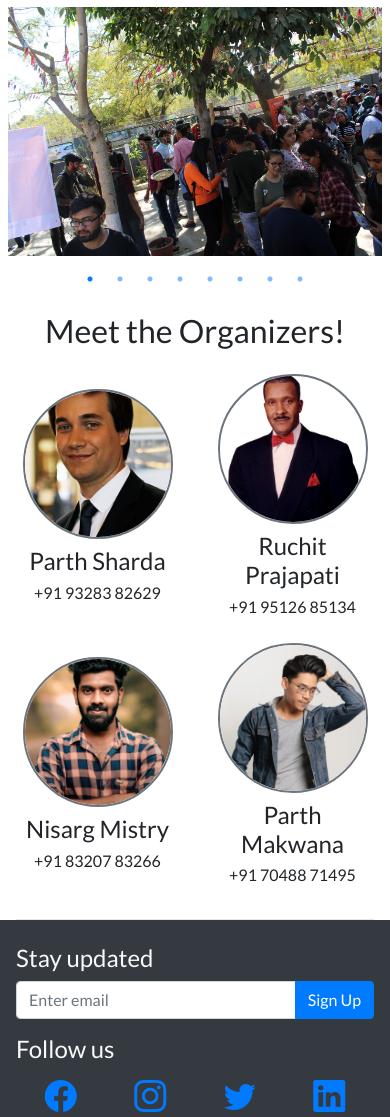
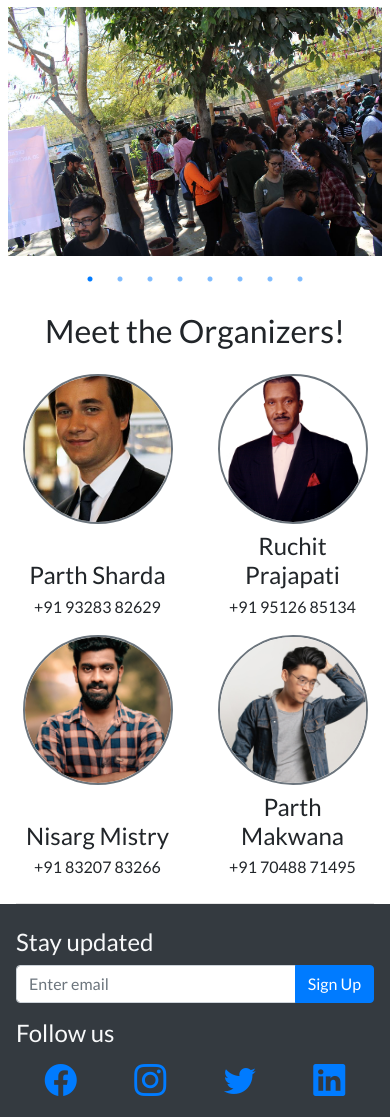
Before and after one commit to idu-who/tech-kaushalya, a Django app: page / in a window 390 px wide. Shown: the part 1543-2660 px from the top of the page. Run offline with Django 4.2, Linux system fonts and the light colour scheme; some libraries are stand-ins or nearby versions.

Commit message:
minor improvements
Signed-off-by: idu-who <104561260+idu-who@users.noreply.github.com>

```diff
--- a/forms/models.py
+++ b/forms/models.py
@@ -1,7 +1,8 @@
 from django.conf import settings
 from django.core import validators
-from django.core.exceptions import ValidationError, NON_FIELD_ERRORS
+from django.core.exceptions import ValidationError
 from django.db import models
+
 from tech_kaushalya import custom_fields
 
 # Create your models here.
--- a/forms/templates/forms/individual_registration.html
+++ b/forms/templates/forms/individual_registration.html
@@ -1,7 +1,5 @@
 {% extends 'forms/registration_base.html' %}
 {% load static %}
-
-{% block title %}Tech Kaushalya | Registration{% endblock title %}
 
 {% block style %}
     {{ block.super }}
@@ -62,7 +60,7 @@
         </div>
         <div class="form-group">
             <label for="upi-reference-number-input">UPI reference number <span class="text-danger">*</span></label>
-            <input id="upi-reference-number-input" type="text" name="upi_reference_number" value="{{ form.upi_reference_number }}" class="form-control" placeholder="Enter UPI reference number" pattern="^\d{12}$" title="UPI reference number must be a 12 digit number" required />
+            <input id="upi-reference-number-input" type="text" inputmode="numeric" name="upi_reference_number" value="{{ form.upi_reference_number }}" class="form-control" placeholder="Enter UPI reference number" pattern="^\d{12}$" title="UPI reference number must be a 12 digit number" required />
         </div>
     </fieldset>
     <a href="{% url 'schedule' event.event_day_num %}" class="btn btn-danger">Cancel</a>
--- a/forms/templates/forms/member_form.html
+++ b/forms/templates/forms/member_form.html
@@ -8,14 +8,14 @@
 </div>
 <div class="form-group">
     <label for="mobile-input">Mobile number <span class="text-danger">*</span></label>
-    <input id="mobile-input" type="text" name="{% if member_no %}member{{ member_no }}_{% endif %}mobile" value="{% if member_no %}{{ member_form.mobile }}{% else %}{{ form.mobile }}{% endif %}" class="form-control" placeholder="Enter mobile number" pattern="^[6-9]\d{9}$" title="Please enter a valid Indian phone number" {% if optional %}disabled{% else %}required{% endif %} />
+    <input id="mobile-input" type="text" inputmode="numeric" name="{% if member_no %}member{{ member_no }}_{% endif %}mobile" value="{% if member_no %}{{ member_form.mobile }}{% else %}{{ form.mobile }}{% endif %}" class="form-control" placeholder="Enter mobile number" pattern="^[6-9]\d{9}$" title="Please enter a valid Indian phone number" {% if optional %}disabled{% else %}required{% endif %} />
 </div>
 <div class="form-group form-row">
-    <div class="col">
+    <div class="col d-flex flex-column justify-content-between">
         <label for="university-input">University/College name <span class="text-danger">*</span></label>
         <input id="university-input" type="text" name="{% if member_no %}member{{ member_no }}_{% endif %}university_name" value="{% if member_no %}{{ member_form.university_name }}{% else %}{{ form.university_name }}{% endif %}" class="form-control" placeholder="Enter univeristy or college name" {% if optional %}disabled{% else %}required{% endif %}/>
     </div>
-    <div class="col">
+    <div class="col d-flex flex-column justify-content-between">
         <label for="course-name">Course name <span class="text-danger">*</span></label>
         <input id="course-name" type="text" name="{% if member_no %}member{{ member_no }}_{% endif %}course_name" value="{% if member_no %}{{ member_form.course_name }}{% else %}{{ form.course_name }}{% endif %}" class="form-control" placeholder="Enter course name" {% if optional %}disabled{% else %}required{% endif %} />
     </div>
--- a/forms/templates/forms/registration_base.html
+++ b/forms/templates/forms/registration_base.html
@@ -1,6 +1,8 @@
 {% extends 'base.html' %}
 {% load static %}
 {% load readable_name %}
+
+{% block title %}Tech Kaushalya | Registration | {{ event.event_name|title }}{% endblock title %}
 
 {% block head_extra %}
     <script src="{% static 'js/form_errors_script.js' %}" charset="utf-8" defer></script>
@@ -9,7 +11,7 @@
 {% block content %}
 <div class="container-fluid">
     <div class="row justify-content-center">
-        <div class="col-12 col-md-6">
+        <div class="col-12 col-md-10 col-lg-6">
             <div class="card my-5">
                 <h4 class="card-header text-center">
                     {% block form_title %}{% endblock form_title %}
--- a/forms/templates/forms/team_registration.html
+++ b/forms/templates/forms/team_registration.html
@@ -1,8 +1,6 @@
 {% extends 'forms/registration_base.html' %}
 {% load static %}
 {% load get %}
-
-{% block title %}Tech Kaushalya | Registration{% endblock title %}
 
 {% block form_title %}
 {{ event.event_name|title }} Registration
@@ -113,7 +111,7 @@
         </div>
         <div class="form-group">
             <label for="upi-reference-number-input">UPI reference number <span class="text-danger">*</span></label>
-            <input id="upi-reference-number-input" type="text" name="upi_reference_number" value="{{ form.upi_reference_number }}" class="form-control" placeholder="Enter UPI reference number" pattern="^\d{12}$" title="UPI reference number must be a 12 digit number" required />
+            <input id="upi-reference-number-input" type="text" inputmode="numeric" name="upi_reference_number" value="{{ form.upi_reference_number }}" class="form-control" placeholder="Enter UPI reference number" pattern="^\d{12}$" title="UPI reference number must be a 12 digit number" required />
         </div>
     </fieldset>
     <a href="{% url 'schedule' event.event_day_num %}" class="btn btn-danger">Cancel</a>
--- a/pages/templates/pages/home.html
+++ b/pages/templates/pages/home.html
@@ -93,34 +93,34 @@
     </section>
     <section id="organizers">
         <h2 class="mb-3">Meet the Organizers!</h2>
-        <div class="row align-items-center justify-content-center">
-            <div class="col-6 col-lg-3 py-2">
+        <div class="row align-items-baseline justify-content-center align-items-stretch">
+            <div class="col-6 col-lg-3 py-2 d-flex flex-column justify-content-between align-items-center">
                 <img src="{% static 'images/organizers/portrait-1.jpg' %}" class="portrait-img border border-secondary rounded-circle">
-                <h4 class="mt-2">
+                <h4 class="mt-2 mb-0">
                     Parth Sharda
                     <br>
                     <a href="tel:+919328382629" class="h6">+91 93283 82629</a>
                 </h4>
             </div>
-            <div class="col-6 col-lg-3 py-2">
+            <div class="col-6 col-lg-3 py-2 d-flex flex-column justify-content-between align-items-center">
                 <img src="{% static 'images/organizers/portrait-2.png' %}" class="portrait-img border border-secondary rounded-circle">
-                <h4 class="mt-2">
+                <h4 class="mt-2 mb-0">
                     Ruchit Prajapati
                     <br>
                     <a href="tel:+919512685134" class="h6">+91 95126 85134</a>
                 </h4>
             </div>
-            <div class="col-6 col-lg-3 py-2">
+            <div class="col-6 col-lg-3 py-2 d-flex flex-column justify-content-between align-items-center">
                 <img src="{% static 'images/organizers/portrait-3.jpg' %}" class="portrait-img border border-secondary rounded-circle">
-                <h4 class="mt-2">
+                <h4 class="mt-2 mb-0">
                     Nisarg Mistry
                     <br>
                     <a href="tel:+918320783266" class="h6">+91 83207 83266</a>
                 </h4>
             </div>
-            <div class="col-6 col-lg-3 py-2">
+            <div class="col-6 col-lg-3 py-2 d-flex flex-column justify-content-between align-items-center">
                 <img src="{% static 'images/organizers/portrait-4.jpg' %}" class="portrait-img border border-secondary rounded-circle">
-                <h4 class="mt-2">
+                <h4 class="mt-2 mb-0">
                     Parth Makwana
                     <br>
                     <a href="tel:+917048871495" class="h6">+91 70488 71495</a>
--- a/pages/views.py
+++ b/pages/views.py
@@ -1,5 +1,6 @@
 from django.conf import settings
 from django.shortcuts import render
+
 from forms.models import Event
 
 # Create your views here.
--- a/tech_kaushalya/urls.py
+++ b/tech_kaushalya/urls.py
@@ -17,8 +17,9 @@ from django.conf import settings
 from django.conf.urls.static import static
 from django.contrib import admin
 from django.urls import path
+
+import forms.views as forms_views
 import pages.views as pages_views
-import forms.views as forms_views
 
 urlpatterns = [
     path('admin/', admin.site.urls),
```
Also changed, not shown: forms/admin.py (+8 -0 lines), forms/handlers.py (added, +178 -0 lines), forms/views.py (+6 -184 lines), pages/templates/pages/rulebook.html (+9 -7 lines).
